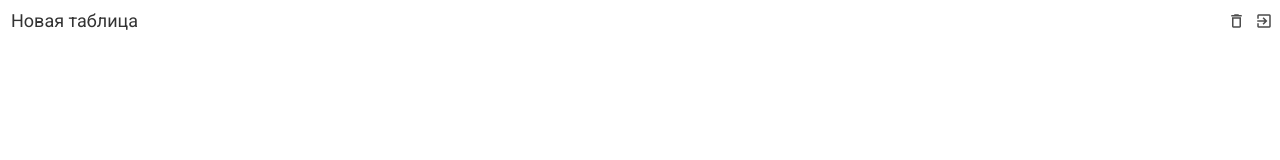
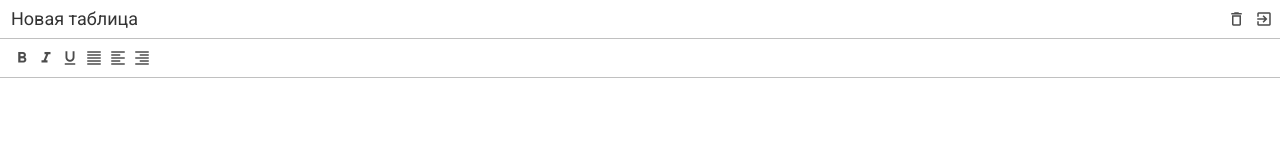
Before and after one commit to NataliShip/Excel-js-frameworkless, a website built with webpack: page src/index.html in a window 1280 px wide. Built offline with nearby package versions, Linux system fonts and the light colour scheme.

Commit message:
add styles for toolbar

```diff
--- a/src/index.html
+++ b/src/index.html
@@ -30,7 +30,33 @@
 
       </div>
 
-      <div class="excel__toolbar"></div>
+      <div class="excel__toolbar">
+
+        <div class="button">
+          <i class="material-icons">format_bold</i>
+        </div>
+
+        <div class="button">
+          <i class="material-icons">format_italic</i>
+        </div>
+
+        <div class="button">
+          <i class="material-icons">format_underlined</i>
+        </div>
+
+        <div class="button">
+          <i class="material-icons">format_align_justify</i>
+        </div>
+
+        <div class="button">
+          <i class="material-icons">format_align_left</i>
+        </div>
+
+        <div class="button">
+          <i class="material-icons">format_align_right</i>
+        </div>
+
+      </div>
 
       <div class="excel__formula"></div>
 
--- a/src/sass/_mixins.sass
+++ b/src/sass/_mixins.sass
@@ -6,6 +6,7 @@
   position: relative
   display: inline-flex
   color: rgba(0, 0, 0, .7)
+  transition: background linear .5s
 
   & > i
     font-size: 18px
--- a/src/sass/_variables.sass
+++ b/src/sass/_variables.sass
@@ -1,2 +1,6 @@
-$header-height: 34px
+// sizes
+$header-height: 38px
+$toolbar-height: 40px
+
+// colors
 $border-color: #c0c0c0
--- a/src/sass/header.sass
+++ b/src/sass/header.sass
@@ -7,7 +7,7 @@
   right: 0
   left: 0
   height: $header-height
-  padding: 8px 4px 0
+  padding: 0 4px
 
   & .input
     margin: 0
@@ -18,7 +18,7 @@
     font-size: 18px
     line-height: 22px
     outline: none
-    transition: border .7s
+    transition: border linear .5s
 
     &:hover
       border: 1px solid $border-color
--- a/src/sass/toolbar.sass
+++ b/src/sass/toolbar.sass
@@ -1 +1,13 @@
 .excel__toolbar
+  position: absolute
+  height: $toolbar-height
+  left: 0
+  right: 0
+  top: $header-height
+  border-top: 1px solid $border-color
+  border-bottom: 1px solid $border-color
+  padding: 7px 10px
+  display: flex
+
+  & .button
+    @include button(green)
```
